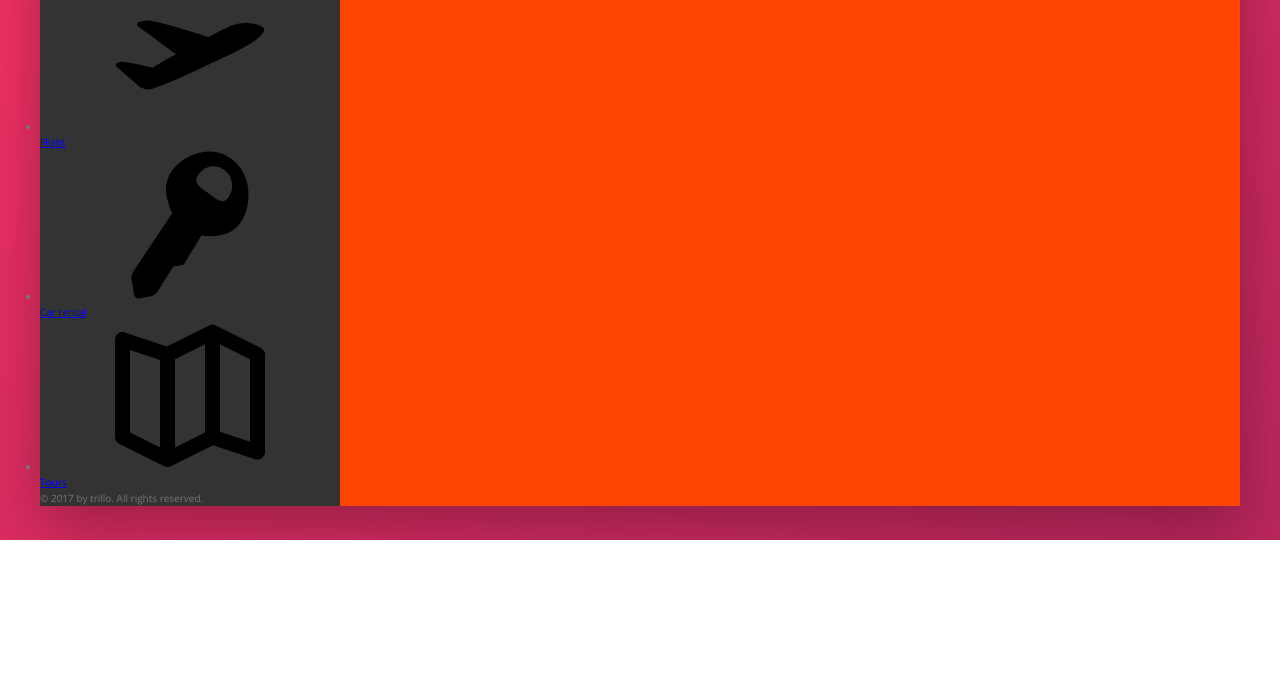
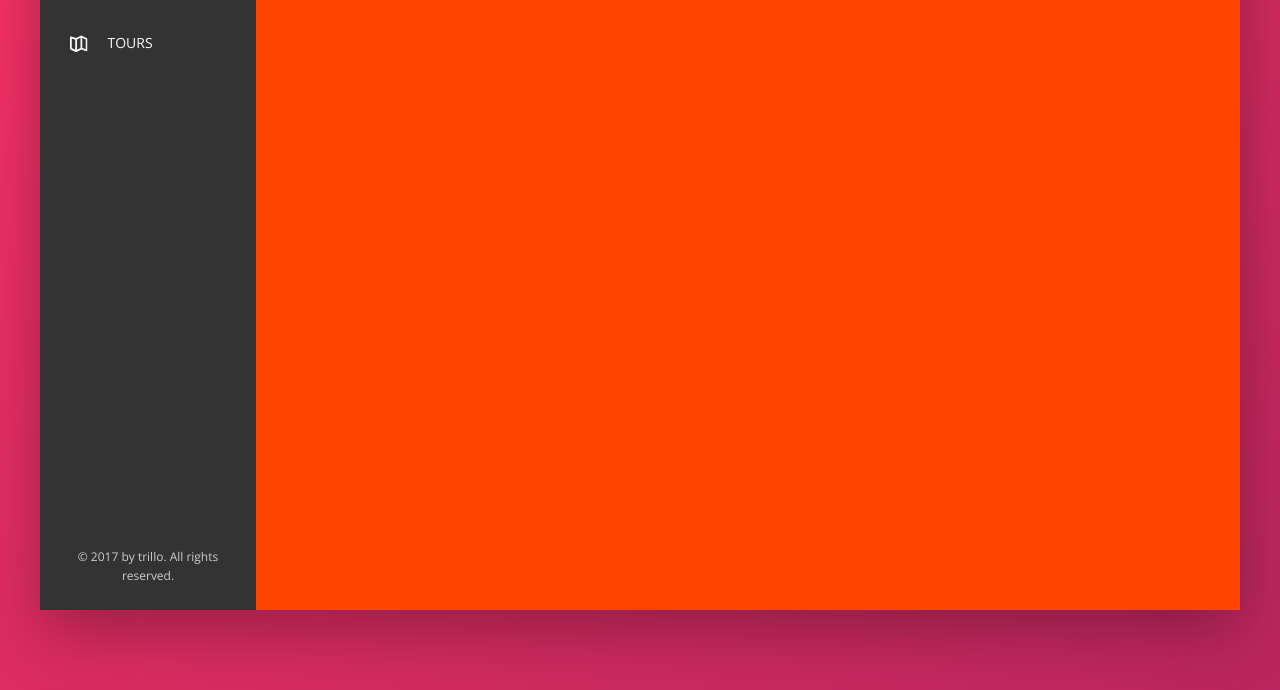
Before and after one commit to mmuminovic/flexbox-project, a website: page index.html in a window 1280 px wide. Shown: the part 340-1030 px from the top of the page. Before the commit the page ends 880 px from the top, so only its background shows below. Drawn offline with nearby package versions, Linux system fonts and the light colour scheme.

Commit message:
sidebar menu

```diff
--- a/index.html
+++ b/index.html
@@ -47,7 +47,7 @@
       <div class="content">
         <nav class="sidebar">
           <ul class="side-nav">
-              <li class="side-nav__item">
+              <li class="side-nav__item side-nav__item--active">
                   <a href="#" class="side-nav__link">
                       <svg class="side-nav__icon">
                           <use xlink:href="img/sprite.svg#icon-home"></use>
@@ -85,7 +85,6 @@
           </div>
         </nav>
 
-
         <main class="hotel-view">
           Hotel view
         </main>
--- a/sass/_components.scss
+++ b/sass/_components.scss
@@ -120,5 +120,72 @@
     }
 }
 
+////////////////////////////////////////
+// SIDE NAVIGATION
+.side-nav {
+    font-size: 1.4rem;
+    list-style: none;
+    margin-top: 3.5rem;
+
+    &__item {
+        position: relative;
+
+        &:not(:last-child) {
+            margin-bottom: .5rem;
+        }
+    }
+
+    &__item::before {
+        content: "";
+        position: absolute;
+        top: 0;
+        left: 0;
+        height: 100%;
+        width: 3px;
+        background-color: var(--color-primary);
+        transform: scaleY(0);
+        transition: transform .2s,
+                    width .4s cubic-bezier(1,0,0,1) .2s,
+                    background-color .1s;
+    }
+
+    &__item:hover::before,
+    &__item--active::before {
+        transform: scaleY(1);
+        width: 100%;
+    }
+
+    &__item:active::before {
+        background-color: var(--color-primary-light);
+    }
+
+    &__link:link,
+    &__link:visited {
+        color: var(--color-grey-light-1);
+        text-decoration: none;
+        text-transform: uppercase;
+        display: block;
+        padding: 1.5rem 3rem;
+        position: relative;
+        z-index: 10;
+
+        display: flex;
+        align-items: center;
+    }
+
+    &__icon {
+        width: 1.75rem;
+        height: 1.75rem;
+        margin-right: 2rem;
+        fill: currentColor;
+    }
+}
+
 /////////////////////////////////////////
-// Side navigation
+// Legal text
+.legal {
+    font-size: 1.2rem;
+    text-align: center;
+    color: var(--color-grey-light-4);
+    padding: 2.5rem;
+}
--- a/sass/_layout.scss
+++ b/sass/_layout.scss
@@ -26,10 +26,14 @@
     background-color: var(--color-grey-dark-1);
 
     flex: 0 0 18%;
+    display: flex;
+    flex-direction: column;
+    justify-content: space-between;
 }
 
 .hotel-view {
     flex: 1;
-    border-bottom: #fff;
     background-color:orangered;
+
+    height: 80rem;
 }
```
Also changed, not shown: css/style.css.
